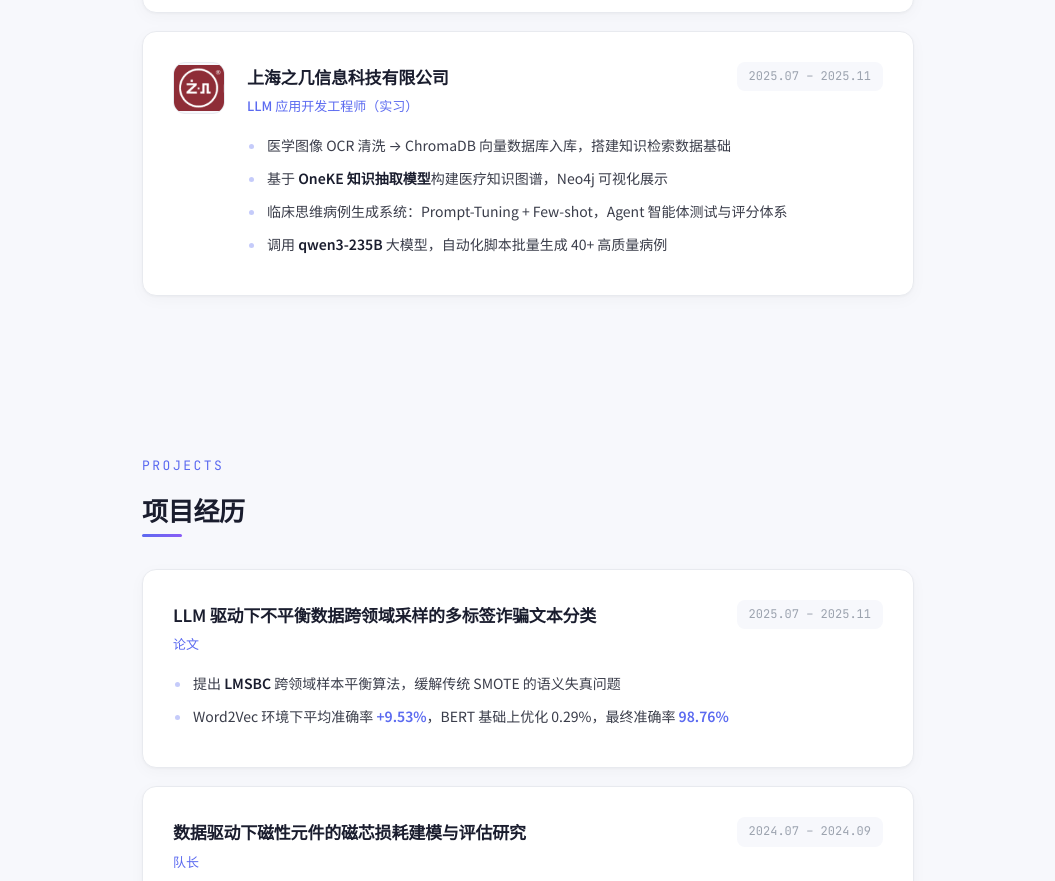
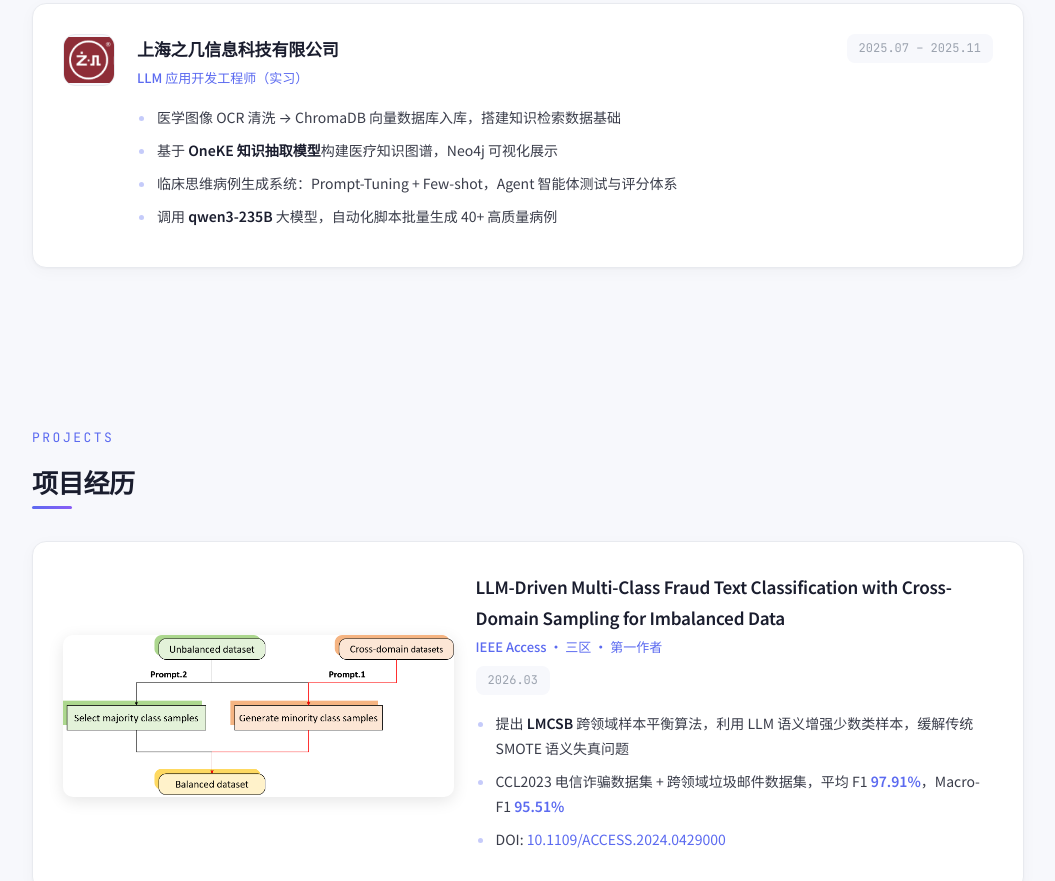
Before and after one commit to XZXedu001/xzx.github.io, a plain HTML site: page index.html in a window 1280 px wide. Shown: the part 1919-2800 px from the top of the page, without its empty margins (112-1167 px from the left). Drawn offline with Linux system fonts and the light colour scheme.

Commit message:
feat: update IEEE Access paper section with journal cover and metrics
- Change algorithm name from LMSBC to LMCSB and paper title to English
- Add journal cover image with responsive card-cover CSS styles
- Update metrics with F1 (97.91%) and Macro-F1 (95.51%) scores
- Add DOI link for the IEEE Access publication
- Update education text to specify IEEE Access journal
- Widen main layout from 820px to 1040px

```diff
--- a/index.html
+++ b/index.html
@@ -32,13 +32,13 @@
 
   /* ── Nav ── */
   nav { position:fixed; top:0; left:0; right:0; background:rgba(247,248,252,0.82); backdrop-filter:blur(16px); -webkit-backdrop-filter:blur(16px); z-index:100; border-bottom:1px solid var(--border); }
-  nav .nav-inner { max-width:820px; margin:0 auto; display:flex; justify-content:flex-end; align-items:center; height:60px; padding:0 24px; }
+  nav .nav-inner { max-width:1040px; margin:0 auto; display:flex; justify-content:flex-end; align-items:center; height:60px; padding:0 24px; }
   nav a { font-size:14px; font-weight:500; color:var(--text-light); margin-left:32px; letter-spacing:0.3px; position:relative; transition:color .25s; }
   nav a::after { content:''; position:absolute; bottom:-6px; left:50%; transform:translateX(-50%); width:0; height:2.5px; background:var(--accent-gradient); border-radius:2px; transition:width .3s cubic-bezier(.4,0,.2,1); }
   nav a:hover { color:var(--accent); }
   nav a:hover::after { width:70%; }
 
-  main { position:relative; z-index:1; max-width:820px; margin:0 auto; padding:0 24px; }
+  main { position:relative; z-index:1; max-width:1040px; margin:0 auto; padding:0 24px; }
 
   /* ── Hero ── */
   .hero { padding:140px 0 70px; display:flex; gap:48px; align-items:center; flex-wrap:wrap; }
@@ -54,7 +54,7 @@
   .hero .badge { display:inline-flex; align-items:center; gap:7px; background:var(--accent-light); color:var(--accent); font-size:13px; font-weight:500; padding:7px 16px; border-radius:20px; transition:transform .25s, box-shadow .25s; }
   .hero .badge:hover { transform:translateY(-2px); box-shadow:0 4px 12px rgba(91,106,240,0.15); }
   .hero .badge::before { content:''; width:7px; height:7px; border-radius:50%; background:var(--accent-gradient); }
-  .hero p { font-size:15px; color:var(--text-light); max-width:560px; line-height:1.85; }
+  .hero p { font-size:15px; color:var(--text-light); max-width:640px; line-height:1.85; }
 
   /* ── Section ── */
   section { padding:70px 0; }
@@ -69,6 +69,8 @@
   .card:hover::before { opacity:1; }
   .card-logo { flex-shrink:0; width:52px; height:52px; border-radius:12px; overflow:hidden; background:var(--bg); display:flex; align-items:center; justify-content:center; border:1px solid var(--border); }
   .card-logo img { width:100%; height:100%; object-fit:contain; }
+  .card-cover { flex:1; max-width:42%; align-self:center; border-radius:10px; overflow:hidden; box-shadow:0 4px 16px rgba(0,0,0,.1); }
+  .card-cover img { width:100%; height:auto; display:block; }
   .card-content { flex:1; min-width:0; }
   .card-header { display:flex; justify-content:space-between; align-items:flex-start; flex-wrap:wrap; gap:8px; margin-bottom:8px; }
   .card-title { color:var(--heading); font-size:17px; font-weight:600; letter-spacing:-0.2px; }
@@ -123,6 +125,7 @@
     .hero p{text-align:left;}
     .hero .badges{justify-content:center;}
     .card{flex-direction:column; padding:22px;}
+    .card-cover{max-width:100%; margin-bottom:16px;}
     .avatar-carousel{width:200px;height:260px;}
     .contact-links{flex-direction:column; align-items:center;}
   }
@@ -189,7 +192,7 @@
           <ul>
             <li>GPA：<span class="highlight">90.9 / 100</span>（2/19），主修：数据分析 93、神经网络与深度学习 95、多元统计分析 94</li>
             <li>华为杯研究生数学建模竞赛 <strong>国家二等奖</strong>，全国统计建模大赛国家三等奖</li>
-            <li>NLP 小论文一篇（三区一作），全国应用统计案例分析大赛华东赛区三等奖</li>
+            <li>IEEE Access 三区一作论文一篇，全国应用统计案例分析大赛华东赛区三等奖</li>
           </ul>
         </div>
       </div>
@@ -273,18 +276,22 @@
     <div class="section-label">Projects</div>
     <div class="section-title">项目经历</div>
     <div class="card reveal">
+      <div class="card-cover">
+        <img src="images/qikan.png" alt="IEEE Access">
+      </div>
       <div class="card-content">
         <div class="card-header">
           <div>
-            <div class="card-title">LLM 驱动下不平衡数据跨领域采样的多标签诈骗文本分类</div>
-            <div class="card-subtitle">论文</div>
+            <div class="card-title">LLM-Driven Multi-Class Fraud Text Classification with Cross-Domain Sampling for Imbalanced Data</div>
+            <div class="card-subtitle">IEEE Access · 三区 · 第一作者</div>
           </div>
-          <div class="card-date">2025.07 – 2025.11</div>
+          <div class="card-date">2026.03</div>
         </div>
         <div class="card-body">
           <ul>
-            <li>提出 <strong>LMSBC</strong> 跨领域样本平衡算法，缓解传统 SMOTE 的语义失真问题</li>
-            <li>Word2Vec 环境下平均准确率 <span class="highlight">+9.53%</span>，BERT 基础上优化 0.29%，最终准确率 <span class="highlight">98.76%</span></li>
+            <li>提出 <strong>LMCSB</strong> 跨领域样本平衡算法，利用 LLM 语义增强少数类样本，缓解传统 SMOTE 语义失真问题</li>
+            <li>CCL2023 电信诈骗数据集 + 跨领域垃圾邮件数据集，平均 F1 <span class="highlight">97.91%</span>，Macro-F1 <span class="highlight">95.51%</span></li>
+            <li>DOI: <a href="https://doi.org/10.1109/ACCESS.2024.0429000" target="_blank">10.1109/ACCESS.2024.0429000</a></li>
           </ul>
         </div>
       </div>
```
Also changed, not shown: images/qikan.png (added).
